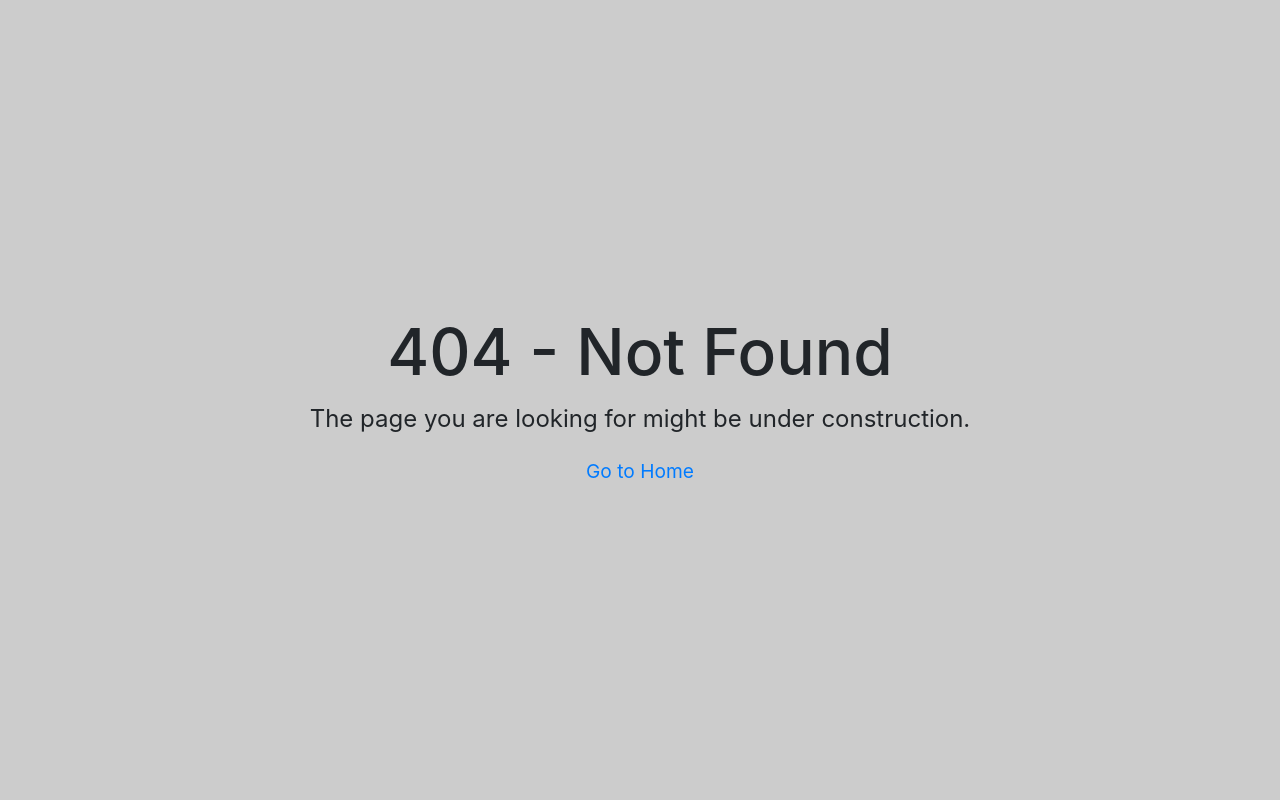
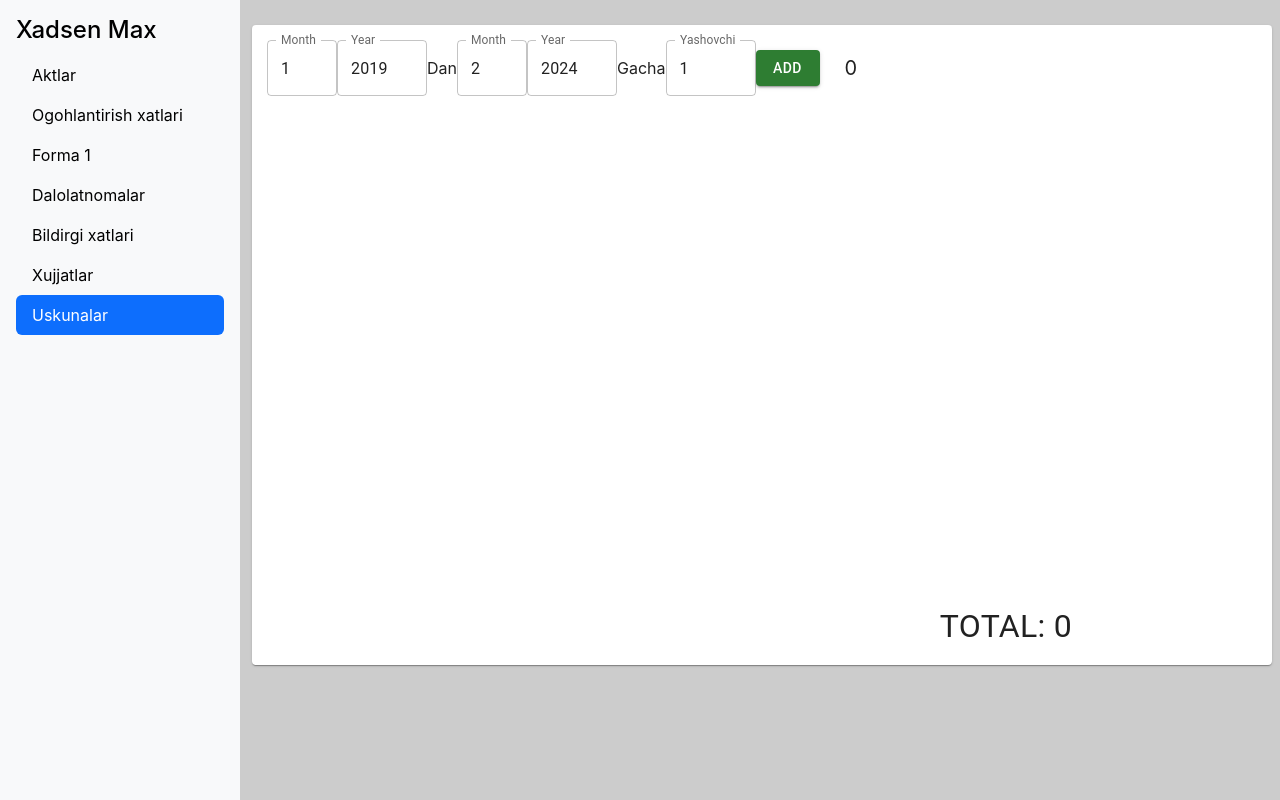
Before and after one commit to Shamshod-Nematullayev/sud_akt_client, a React (Create React App) app: page /calculator in a window 1280 px wide. Before the commit this address had no page. Built offline with nearby package versions, Linux system fonts and the light colour scheme; the HTML template or start-up script is replaced by a standard one.

Commit message:
ozgarishlar yangilansin

```diff
--- /dev/null
+++ b/src/components/Calculator/Calculator.jsx
@@ -0,0 +1,256 @@
+import {
+  Button,
+  IconButton,
+  Modal,
+  Paper,
+  TextField,
+  Typography,
+} from "@mui/material";
+import { GridDeleteIcon } from "@mui/x-data-grid";
+
+import React, { useEffect } from "react";
+import { useState } from "react";
+import { Link } from "react-router-dom";
+import SideBar from "../SideBar";
+import DeleteIcon from "@mui/icons-material/Delete";
+
+export default function Calculator() {
+  const hisoblandiJadval = [
+    { month: 1, year: 2019, hisoblandi: 2000 },
+    { month: 2, year: 2019, hisoblandi: 2500 },
+    { month: 3, year: 2019, hisoblandi: 2500 },
+    { month: 4, year: 2019, hisoblandi: 2500 },
+    { month: 5, year: 2019, hisoblandi: 2500 },
+    { month: 6, year: 2019, hisoblandi: 2500 },
+    { month: 7, year: 2019, hisoblandi: 2500 },
+    { month: 8, year: 2019, hisoblandi: 2500 },
+    { month: 9, year: 2019, hisoblandi: 2500 },
+    { month: 10, year: 2019, hisoblandi: 2500 },
+    { month: 11, year: 2019, hisoblandi: 2500 },
+    { month: 12, year: 2019, hisoblandi: 2500 },
+    { month: 1, year: 2020, hisoblandi: 2500 },
+    { month: 2, year: 2020, hisoblandi: 2500 },
+    { month: 3, year: 2020, hisoblandi: 2500 },
+    { month: 4, year: 2020, hisoblandi: 2500 },
+    { month: 5, year: 2020, hisoblandi: 2500 },
+    { month: 6, year: 2020, hisoblandi: 2500 },
+    { month: 7, year: 2020, hisoblandi: 2500 },
+    { month: 8, year: 2020, hisoblandi: 2500 },
+    { month: 9, year: 2020, hisoblandi: 2500 },
+    { month: 10, year: 2020, hisoblandi: 2500 },
+    { month: 11, year: 2020, hisoblandi: 2500 },
+    { month: 12, year: 2020, hisoblandi: 2500 },
+    { month: 1, year: 2021, hisoblandi: 2500 },
+    { month: 2, year: 2021, hisoblandi: 2500 },
+    { month: 3, year: 2021, hisoblandi: 2500 },
+    { month: 4, year: 2021, hisoblandi: 2500 },
+    { month: 5, year: 2021, hisoblandi: 2500 },
+    { month: 6, year: 2021, hisoblandi: 2500 },
+    { month: 7, year: 2021, hisoblandi: 2500 },
+    { month: 8, year: 2021, hisoblandi: 2500 },
+    { month: 9, year: 2021, hisoblandi: 2500 },
+    { month: 10, year: 2021, hisoblandi: 2500 },
+    { month: 11, year: 2021, hisoblandi: 2500 },
+    { month: 12, year: 2021, hisoblandi: 2900 },
+    { month: 1, year: 2022, hisoblandi: 2900 },
+    { month: 2, year: 2022, hisoblandi: 2900 },
+    { month: 3, year: 2022, hisoblandi: 2900 },
+    { month: 4, year: 2022, hisoblandi: 2900 },
+    { month: 5, year: 2022, hisoblandi: 2900 },
+    { month: 6, year: 2022, hisoblandi: 2900 },
+    { month: 7, year: 2022, hisoblandi: 2900 },
+    { month: 8, year: 2022, hisoblandi: 2900 },
+    { month: 9, year: 2022, hisoblandi: 2900 },
+    { month: 10, year: 2022, hisoblandi: 2900 },
+    { month: 11, year: 2022, hisoblandi: 2900 },
+    { month: 12, year: 2022, hisoblandi: 2900 },
+    { month: 1, year: 2023, hisoblandi: 2900 },
+    { month: 2, year: 2023, hisoblandi: 2900 },
+    { month: 3, year: 2023, hisoblandi: 2900 },
+    { month: 4, year: 2023, hisoblandi: 2900 },
+    { month: 5, year: 2023, hisoblandi: 2900 },
+    { month: 6, year: 2023, hisoblandi: 2900 },
+    { month: 7, year: 2023, hisoblandi: 2900 },
+    { month: 8, year: 2023, hisoblandi: 2900 },
+    { month: 9, year: 2023, hisoblandi: 2900 },
+    { month: 10, year: 2023, hisoblandi: 2900 },
+    { month: 11, year: 2023, hisoblandi: 2900 },
+    { month: 12, year: 2023, hisoblandi: 4129 },
+    { month: 1, year: 2024, hisoblandi: 4129 },
+    { month: 2, year: 2024, hisoblandi: 4129 },
+  ];
+  const [currentTotal, setCurrentTotal] = useState(0);
+  const [fromMoon, setFromMoon] = useState(1);
+  const [fromYear, setFromYear] = useState(2019);
+  const [toMoon, setToMoon] = useState(2);
+  const [toYear, setToYear] = useState(2024);
+  const [yashovchilar, setYashovchilar] = useState(1);
+  const [countes, setCountes] = useState([]);
+  const [total, setTotal] = useState([]);
+
+  const handleAddClick = () => {
+    setCountes([
+      ...countes,
+      {
+        name: `${fromMoon}.${fromYear}-${toMoon}.${toYear}`,
+        summ: currentTotal,
+      },
+    ]);
+  };
+  const qaytaHisob = ({ fromMoon, fromYear, toMoon, toYear, yashovchilar }) => {
+    let summ = 0;
+    for (let i = 0; i < hisoblandiJadval.length; i++) {
+      const davr = hisoblandiJadval[i];
+
+      if (
+        (davr.year == fromYear && davr.month >= fromMoon) ||
+        davr.year > fromYear
+      ) {
+        if (
+          davr.year < toYear ||
+          (davr.year == toYear && davr.month <= toMoon)
+        ) {
+          summ += davr.hisoblandi * yashovchilar;
+        }
+      }
+    }
+    setCurrentTotal(summ);
+  };
+  useEffect(() => {
+    let total = 0;
+    countes.forEach((count) => {
+      total += count.summ;
+    });
+    setTotal(total);
+  }, [countes]);
+
+  return (
+    <div className="admin-page">
+      {/* Yuklanmoqda loader */}
+      <SideBar active="qulayliklar" />
+
+      <div className="container">
+        <Paper
+          style={{
+            height: "80%",
+            marginTop: "25px",
+            padding: 15,
+            position: "relative",
+          }}
+        >
+          <div
+            style={{
+              display: "flex",
+              justifyContent: "space-between",
+              alignItems: "start",
+            }}
+          >
+            <div style={{ display: "flex", alignItems: "center" }}>
+              <TextField
+                label="Month"
+                type="number"
+                InputProps={{ inputProps: { min: 1, max: 12 } }}
+                style={{ width: 70 }}
+                value={fromMoon}
+                onChange={(e) => setFromMoon(e.target.value)}
+              ></TextField>
+              <TextField
+                label="Year"
+                type="number"
+                InputProps={{ inputProps: { min: 2019, max: 2024 } }}
+                style={{ width: 90 }}
+                value={fromYear}
+                onChange={(e) => setFromYear(e.target.value)}
+              ></TextField>
+              Dan
+              <TextField
+                label="Month"
+                type="number"
+                defaultValue={2}
+                InputProps={{ inputProps: { min: 1, max: 12 } }}
+                style={{ width: 70 }}
+                value={toMoon}
+                onChange={(e) => setToMoon(e.target.value)}
+              ></TextField>
+              <TextField
+                label="Year"
+                type="number"
+                InputProps={{ inputProps: { min: 2019, max: 2024 } }}
+                style={{ width: 90 }}
+                value={toYear}
+                onChange={(e) => setToYear(e.target.value)}
+              ></TextField>
+              Gacha
+              <TextField
+                label="Yashovchi"
+                type="number"
+                defaultValue={1}
+                InputProps={{ inputProps: { min: 1 } }}
+                style={{ width: 90 }}
+                value={yashovchilar}
+                onChange={(e) => {
+                  setYashovchilar(e.target.value);
+                  qaytaHisob({
+                    fromMoon,
+                    fromYear,
+                    toMoon,
+                    toYear,
+                    yashovchilar: Number(e.target.value),
+                  });
+                }}
+              ></TextField>
+              <Button
+                variant="contained"
+                color="success"
+                onClick={handleAddClick}
+              >
+                Add
+              </Button>
+              <span style={{ fontSize: "20px", marginLeft: 25 }}>
+                {currentTotal}
+              </span>
+            </div>
+            <ul style={{ width: 400 }}>
+              {countes.map((count, i) => {
+                return (
+                  <li
+                    style={{
+                      display: "flex",
+                      justifyContent: "space-between",
+                      fontSize: "25px",
+                    }}
+                  >
+                    <div>
+                      <DeleteIcon
+                        style={{ color: "red" }}
+                        onClick={() => {
+                          const newArr = [
+                            ...countes.slice(0, i),
+                            ...countes.slice(i + 1),
+                          ];
+                          setCountes(newArr);
+                        }}
+                      />
+                      {count.name + ": "}
+                    </div>
+                    <div>{count.summ}</div>
+                  </li>
+                );
+              })}
+            </ul>
+          </div>
+          <Typography
+            style={{
+              position: "absolute",
+              bottom: 15,
+              right: 200,
+              fontSize: 32,
+            }}
+          >
+            TOTAL: <copy>{total}</copy>
+          </Typography>
+        </Paper>
+      </div>
+    </div>
+  );
+}
--- a/src/components/Routers.jsx
+++ b/src/components/Routers.jsx
@@ -13,6 +13,7 @@ import NotFound from "../components/NotFound/NotFound"; // Add a NotFound compon
 import Documents from "../pages/Documents";
 import useAuthStore from "../store/authStore";
 import Qulayliklar from "../pages/Qulayliklar";
+import Calculator from "./Calculator/Calculator";
 
 const PrivateRoute = ({ element, ...props }) => {
   const isAuthenticated = useAuthStore((state) => state.user);
@@ -55,6 +56,10 @@ const AppRoutes = () => (
       path="/qulayliklar"
       element={<PrivateRoute element={<Qulayliklar />} />}
     />
+    <Route
+      path="/calculator"
+      element={<PrivateRoute element={<Calculator />} />}
+    />
     <Route path="*" element={<NotFound />} />
   </Routes>
 );
--- a/src/pages/Qulayliklar.jsx
+++ b/src/pages/Qulayliklar.jsx
@@ -1,7 +1,8 @@
 import { Button, Modal } from "@mui/material";
 import React from "react";
+import { useState } from "react";
+import { Link } from "react-router-dom";
 import SideBar from "../components/SideBar";
-import YourComponent from "./Test";
 
 export default function Qulayliklar() {
   return (
@@ -19,9 +20,12 @@ export default function Qulayliklar() {
           >
             Ikkilamchilarni o'chirish
           </Button>
+          <Link to="/calculator">
+            <Button color="secondary" variant="contained">
+              Kalkulyator
+            </Button>
+          </Link>
         </div>
-        <YourComponent />
-        {/* <Modal open={true}></Modal> */}
       </div>
     </div>
   );
```
Also changed, not shown: 1 other file (tests, documents, lock files or other folders).
